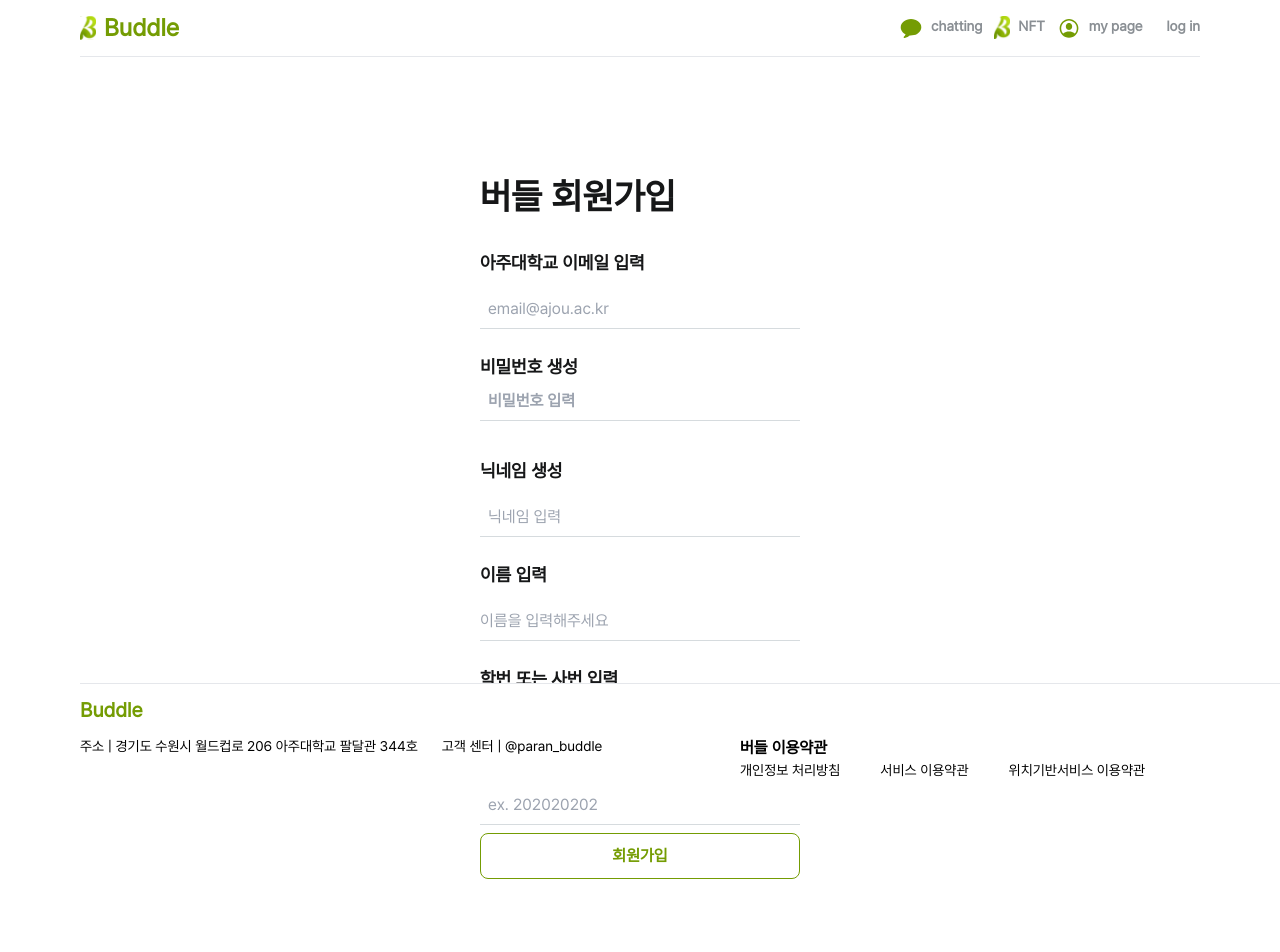
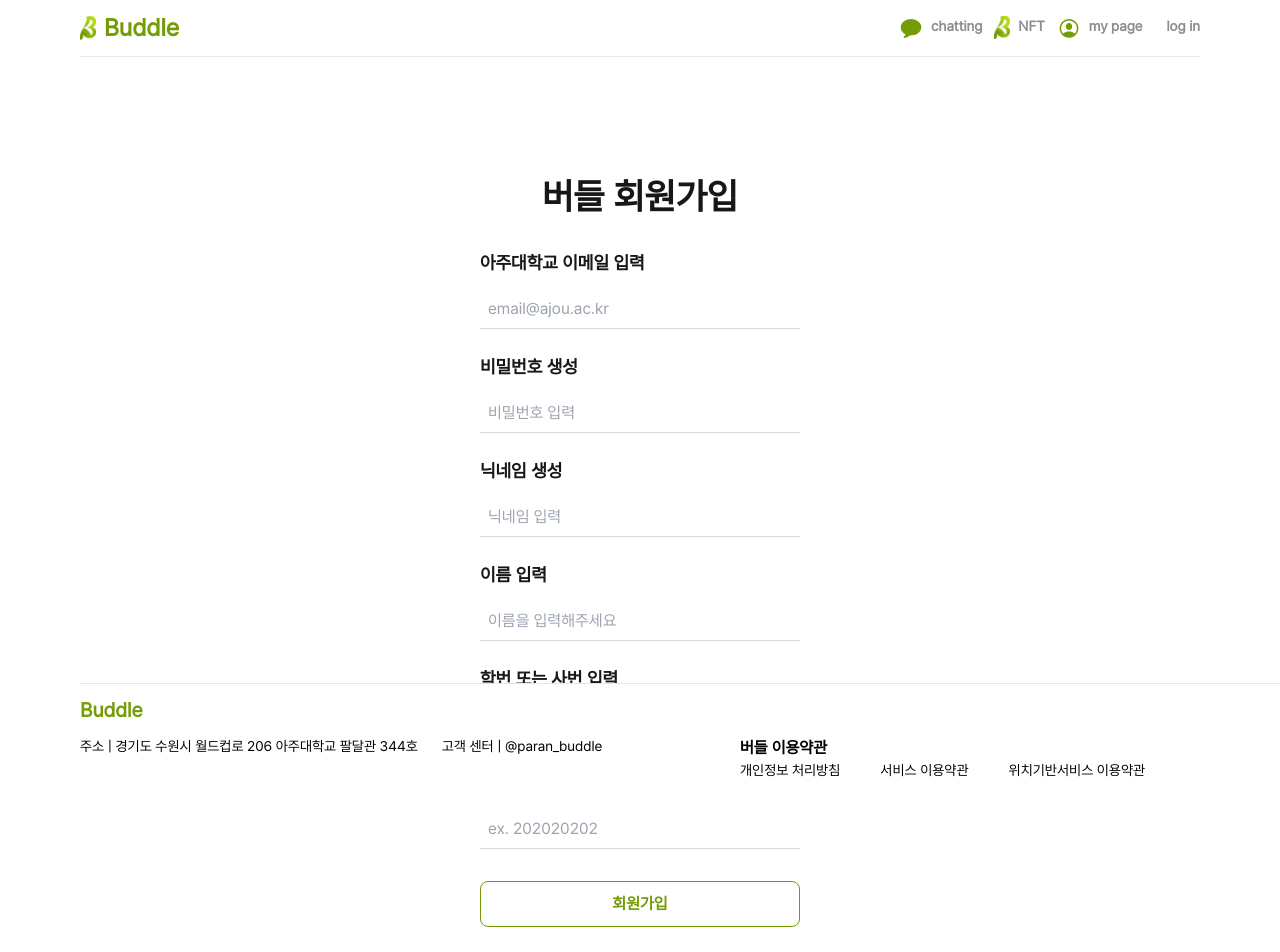
Before and after one commit to BuddlIes/FrontEnd, a React (Vite) app: page /Signup in a window 1280 px wide. Shown: the top 952 px of the page. Built offline with nearby package versions, Linux system fonts and the light colour scheme.

Commit message:
Update: Signup OnChange 수정

```diff
--- a/src/pages/Login/index.jsx
+++ b/src/pages/Login/index.jsx
@@ -61,19 +61,19 @@ function LoginPage() {
             className="flex flex-col py-6 px-5 "
             onSubmit={submitHandler}
           >
-            <div className="text-4xl pb-8 font-semibold text-bdblack">
+            <div className="text-4xl pb-8 font-semibold text-bdblack text-center">
               버들 로그인
             </div>
-            <div className="text-base pb-16 text-[#36383B] font-semibold">
+            <div className="text-base pb-16 text-[#36383B] font-semibold text-center">
               버들에서 <span className="text-main">벗</span>의 가치를
               실현해보세요
             </div>
             <input
-              type="text"
+              type="email"
               placeholder="아주대학교 이메일"
               value={email}
               onChange={(e) => setEmail(e.target.value)}
-              className={`w-80 h-12 rounded-lg py-3 px-4 border border-[#C7CCD0] text-base ${
+              className={`w-80 h-12 rounded-lg py-3 px-4 border border-[#C7CCD0] mb-2 text-base ${
                 email ? "text-[#161718]" : "text-[#ABB1B8]"
               }`}
             />
@@ -95,9 +95,12 @@ function LoginPage() {
               로그인
             </button>
           </form>
-          <Link to="/Signup" className="text-[#0080DD] font-semibold">
-            회원가입
-          </Link>
+          <div className="text-sm text-center text-[#36383B] font-normal">
+            버들의 계정이 없으신가요?
+            <Link to="/Signup" className="text-[#0080DD] font-semibold ml-2">
+              회원가입
+            </Link>
+          </div>
         </div>
       </div>
     </div>
--- a/src/pages/Signup/index.jsx
+++ b/src/pages/Signup/index.jsx
@@ -43,7 +43,7 @@ function SignupPage() {
             className="flex flex-col py-6 px-5 "
             onSubmit={submitHandler}
           >
-            <div className="text-4xl pt-24 pb-8 font-semibold text-bdblack">
+            <div className="text-4xl pt-24 pb-8 font-semibold text-bdblack text-center">
               버들 회원가입
             </div>
             <div id="이메일 입력" className="pb-6">
@@ -59,9 +59,10 @@ function SignupPage() {
               />
             </div>
 
+            <div id="비밀번호 입력" className="pb-6">
               <div className="text-lg font-bold text-[#161718] pb-3">
                 비밀번호 생성
-              <div className="flex pb-6">
+              </div>
               <input
                 type="password"
                 placeholder="비밀번호 입력"
@@ -69,7 +70,6 @@ function SignupPage() {
                 className="w-80 h-10 py-4 px-2 border-b border-[#D6DBDE] text-base text-[#ABB1B8]"
                 onChange={(e) => setPassword(e.target.value)}
               />
-              </div>
             </div>
 
             <div id="닉네임 생성" className="pb-6">
@@ -92,8 +92,8 @@ function SignupPage() {
                 type="text"
                 placeholder="이름을 입력해주세요"
                 style={{ color: "#161718" }}
-                onClick={(e) => setName(e.target.value)}
-                className="w-80 h-10 py-2 border-b border-[#D6DBDE] text-base text-[#ABB1B8]"
+                onChange={(e) => setName(e.target.value)}
+                className="w-80 h-10 py-2 px-2 border-b border-[#D6DBDE] text-base text-[#ABB1B8]"
               />
             </div>
             <div className="text-lg font-bold text-[#161718] pb-3">
@@ -104,15 +104,17 @@ function SignupPage() {
               placeholder="ex. 202020202"
               style={{ color: "#161718" }}
               onChange={(e) => setStudentCode(e.target.value)}
-              className="w-80 h-10 py-2 px-2 border-b border-[#D6DBDE] text-base text-[#ABB1B8]"
+              className="w-80 h-10 py-2 px-2 border-b border-[#D6DBDE] text-base text-[#ABB1B8] mb-6 "
             />
-            <div className="text-lg font-bold text-[#161718] pb-3">NFT</div>
+            <div className="text-lg font-bold text-[#161718] pb-3">
+              지갑 주소
+            </div>
             <input
               type="text"
               placeholder="ex. 202020202"
               style={{ color: "#161718" }}
               onChange={(e) => setNFT(e.target.value)}
-              className="w-80 h-10 py-2 px-2 border-b border-[#D6DBDE] text-base text-[#ABB1B8]"
+              className="w-80 h-10 py-2 px-2 border-b border-[#D6DBDE] text-base text-[#ABB1B8] mb-6"
             />
             <button
               type="submit"
```
Lines whose indentation alone changed are shown as unchanged.
